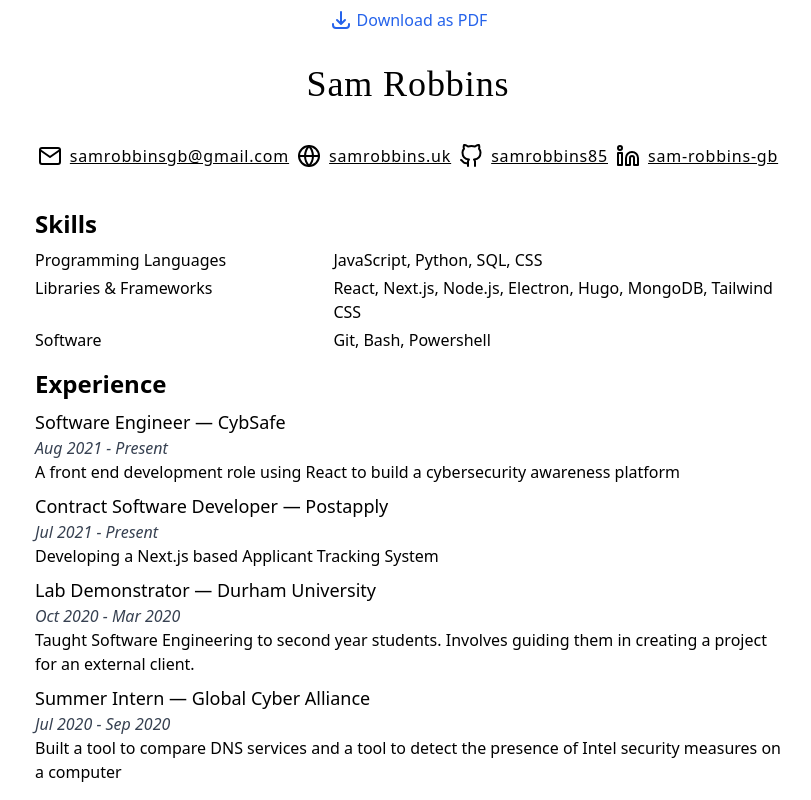
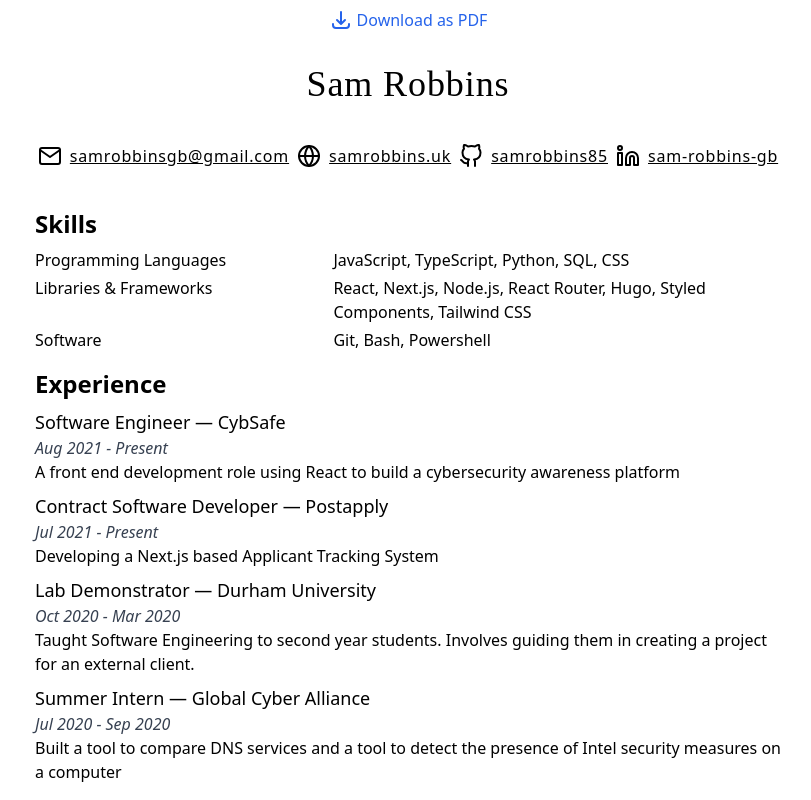
Before and after one commit to samrobbins85/resume, a React (Vite) app: page / in a window 1280 px wide. Shown: the top 800 px of the page, without its empty margins (232-1043 px from the left). Built offline with nearby package versions, Linux system fonts and the light colour scheme; a web font is replaced by a local one.

Commit message:
Update skills

```diff
--- a/src/data.js
+++ b/src/data.js
@@ -4,14 +4,14 @@
   github: "samrobbins85",
   email: "samrobbinsgb@gmail.com",
   website: "samrobbins.uk",
-  languages: ["JavaScript", "Python", "SQL", "CSS"],
+  languages: ["JavaScript", "TypeScript", "Python", "SQL", "CSS"],
   librariesAndFrameworks: [
     "React",
     "Next.js",
     "Node.js",
-    "Electron",
+    "React Router",
     "Hugo",
-    "MongoDB",
+    "Styled Components",
     "Tailwind CSS",
   ],
   software: ["Git", "Bash", "Powershell"],
```
